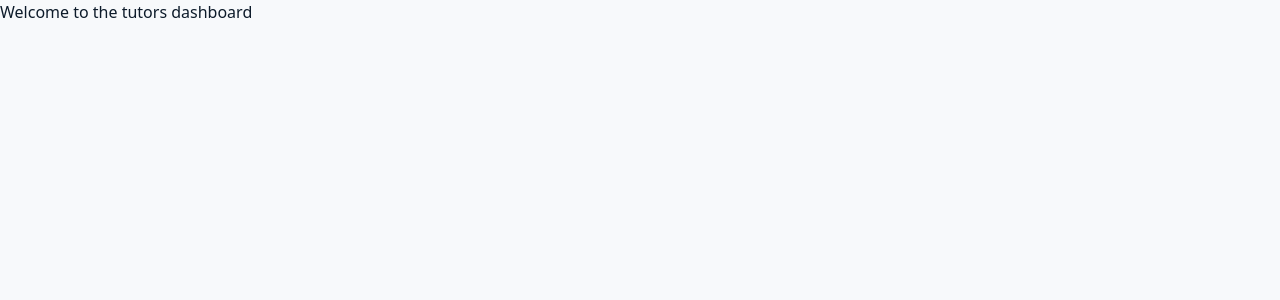
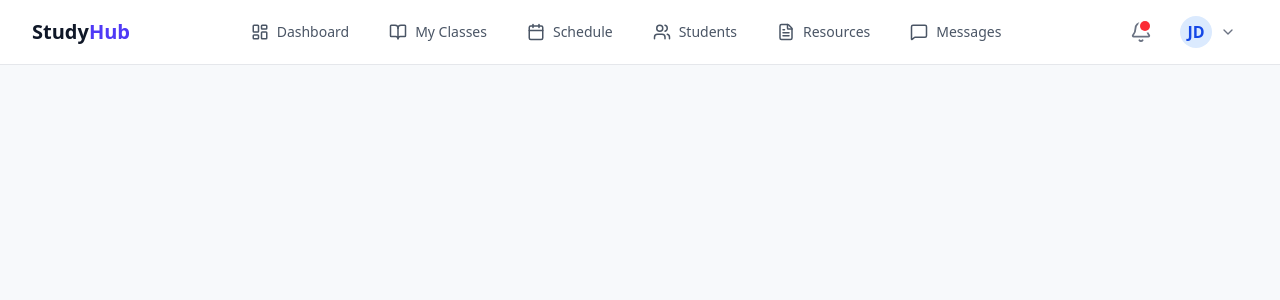
Before and after one commit to juliusmwas/StudyHub, a React (Vite) app: page /tutor/dashboard in a window 1280 px wide. Shown: the top 300 px of the page. Built offline with nearby package versions, Linux system fonts and the light colour scheme.

Commit message:
Added a Tutors Navbar

```diff
--- a/package.json
+++ b/package.json
@@ -13,6 +13,7 @@
     "@tailwindcss/vite": "^4.1.17",
     "aos": "^2.3.4",
     "framer-motion": "^12.23.24",
+    "lucide-react": "^0.561.0",
     "react": "^19.2.0",
     "react-dom": "^19.2.0",
     "react-icons": "^5.5.0",
--- a/src/App.jsx
+++ b/src/App.jsx
@@ -23,6 +23,7 @@ import Notifications from './Pages/dashboard/student/Notifications/Notifications
 import Profile from './Pages/dashboard/student/Profile';
 import Settings from './Pages/dashboard/student/Settings';
 import Support from './Pages/dashboard/student/Support';
+
 
 
 function App() {
--- /dev/null
+++ b/src/Components/TutorNavbar.jsx
@@ -0,0 +1,123 @@
+import React, { useState } from 'react';
+import {
+  LayoutDashboard,
+  BookOpen,
+  Calendar,
+  Users,
+  FileText,
+  MessageSquare,
+  Bell,
+  Menu,
+  X,
+  User,
+  Settings,
+  LogOut,
+  ChevronDown
+} from 'lucide-react';
+
+const Navbar = () => {
+  const [isMobileMenuOpen, setIsMobileMenuOpen] = useState(false);
+  const [isProfileOpen, setIsProfileOpen] = useState(false);
+
+  const navLinks = [
+    { name: 'Dashboard', icon: <LayoutDashboard size={18} />, href: '#' },
+    { name: 'My Classes', icon: <BookOpen size={18} />, href: '#' },
+    { name: 'Schedule', icon: <Calendar size={18} />, href: '#' },
+    { name: 'Students', icon: <Users size={18} />, href: '#' },
+    { name: 'Resources', icon: <FileText size={18} />, href: '#' },
+    { name: 'Messages', icon: <MessageSquare size={18} />, href: '#' },
+  ];
+
+  return (
+    <nav className="bg-white border-b border-gray-200 fixed w-full z-50 top-0">
+      <div className="max-w-7xl mx-auto px-4 sm:px-6 lg:px-8">
+        <div className="flex justify-between h-16">
+
+          {/* 1. Platform Logo */}
+          <div className="flex items-center">
+            <div className="flex-shrink-0 flex items-center gap-2 cursor-pointer">
+              <h1 className="font-bold text-xl text-gray-900 ">Study<span className='text-indigo-600'>Hub</span></h1>
+            </div>
+          </div>
+
+          {/* 2. Primary Navigation (Desktop) */}
+          <div className="hidden lg:flex items-center space-x-4">
+            {navLinks.map((link) => (
+              <a
+                key={link.name}
+                href={link.href}
+                className="flex items-center gap-2 px-3 py-2 rounded-md text-sm font-medium text-gray-600 hover:text-blue-600 hover:bg-blue-50 transition-colors"
+              >
+                {link.icon}
+                {link.name}
+              </a>
+            ))}
+          </div>
+
+          {/* 3 & 4. Notifications & Profile */}
+          <div className="hidden lg:flex items-center gap-4">
+            <button className="relative p-2 text-gray-500 hover:bg-gray-100 rounded-full transition-all">
+              <Bell size={22} />
+              <span className="absolute top-2 right-2.5 block h-2.5 w-2.5 rounded-full bg-red-500 ring-2 ring-white"></span>
+            </button>
+
+            <div className="relative">
+              <button
+                onClick={() => setIsProfileOpen(!isProfileOpen)}
+                className="flex items-center gap-2 p-1 pr-3 hover:bg-gray-100 rounded-full transition-all"
+              >
+                <div className="h-8 w-8 rounded-full bg-blue-100 flex items-center justify-center text-blue-700 font-semibold">
+                  JD
+                </div>
+                <ChevronDown size={16} className={`text-gray-500 transition-transform ${isProfileOpen ? 'rotate-180' : ''}`} />
+              </button>
+
+              {/* Profile Dropdown */}
+              {isProfileOpen && (
+                <div className="absolute right-0 mt-2 w-48 bg-white border border-gray-200 rounded-lg shadow-lg py-1 z-50">
+                  <a href="#" className="flex items-center gap-2 px-4 py-2 text-sm text-gray-700 hover:bg-gray-50"><User size={16}/> Profile</a>
+                  <a href="#" className="flex items-center gap-2 px-4 py-2 text-sm text-gray-700 hover:bg-gray-50"><Settings size={16}/> Settings</a>
+                  <hr className="my-1 border-gray-100" />
+                  <a href="#" className="flex items-center gap-2 px-4 py-2 text-sm text-red-600 hover:bg-red-50"><LogOut size={16}/> Logout</a>
+                </div>
+              )}
+            </div>
+          </div>
+
+          {/* Mobile Menu Button */}
+          <div className="lg:hidden flex items-center">
+            <button
+              onClick={() => setIsMobileMenuOpen(!isMobileMenuOpen)}
+              className="p-2 rounded-md text-gray-600 hover:bg-gray-100"
+            >
+              {isMobileMenuOpen ? <X size={24} /> : <Menu size={24} />}
+            </button>
+          </div>
+        </div>
+      </div>
+
+      {/* Mobile Navigation Menu */}
+      {isMobileMenuOpen && (
+        <div className="lg:hidden bg-white border-t border-gray-100 pb-4">
+          <div className="px-2 pt-2 space-y-1">
+            {navLinks.map((link) => (
+              <a
+                key={link.name}
+                href={link.href}
+                className="flex items-center gap-3 px-4 py-3 text-base font-medium text-gray-600 hover:text-blue-600 hover:bg-blue-50 rounded-md"
+              >
+                {link.icon}
+                {link.name}
+              </a>
+            ))}
+            <hr className="my-2 border-gray-100" />
+            <a href="#" className="flex items-center gap-3 px-4 py-3 text-base font-medium text-gray-600"><Bell size={18}/> Notifications</a>
+            <a href="#" className="flex items-center gap-3 px-4 py-3 text-base font-medium text-red-600"><LogOut size={18}/> Logout</a>
+          </div>
+        </div>
+      )}
+    </nav>
+  );
+};
+
+export default Navbar;
--- a/src/Pages/dashboard/tutor/Dashboard.jsx
+++ b/src/Pages/dashboard/tutor/Dashboard.jsx
@@ -1,11 +1,15 @@
-
+import TutorNavbar from "../../../Components/TutorNavbar";
 
 
 export default function TutorDashboard(){
 
     return(
-        <div>
+        <>
+            <TutorNavbar/>
+            <div>
             <h1>Welcome to the tutors dashboard</h1>
         </div>
+        </>
+
     );
 }
```
Also changed, not shown: 1 other file (tests, documents, lock files or other folders).
